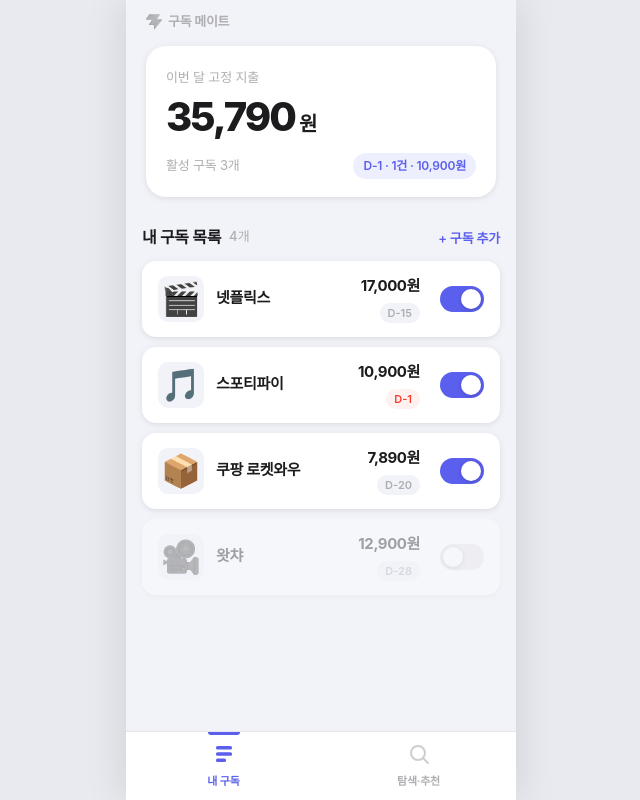
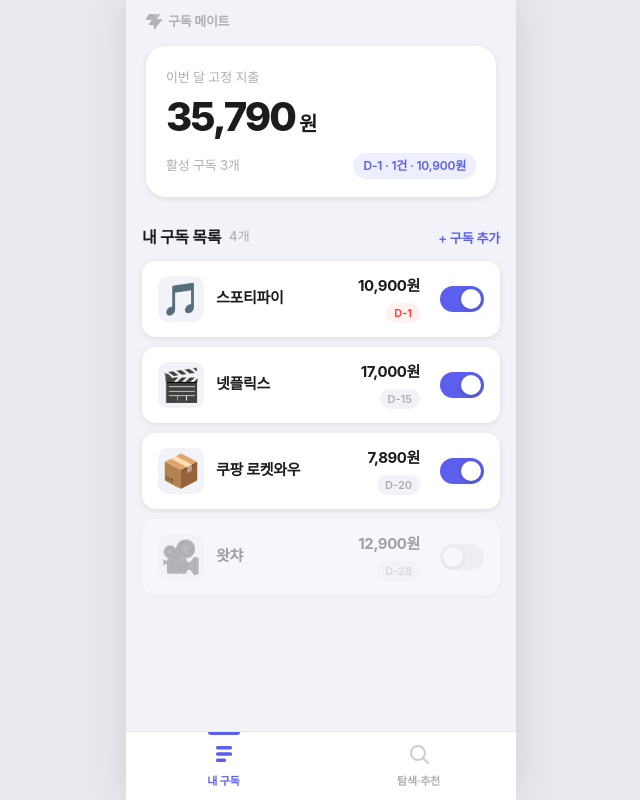
Before and after one commit to ZZalbs/TechnoFinance_Subscribemate, a React (Vite) app in the folder subscribemate/: page / in a window 1280 px wide. Shown: the whole page, without its empty margins (319-959 px from the left). Built offline with nearby package versions, Linux system fonts and the light colour scheme.

Commit message:
feat: 구독 목록 D-day 순 정렬
활성 구독을 결제일 임박 순으로 정렬, 비활성 구독은 하단에 배치

https://claude.ai/code/session_01McQSw4YMxeFcU5sbkT3ynv

```diff
--- a/subscribemate/src/pages/MySubscriptions/index.jsx
+++ b/subscribemate/src/pages/MySubscriptions/index.jsx
@@ -14,6 +14,18 @@ export default function MySubscriptions() {
 
   const activeSubscriptions = subscriptions.filter(s => s.is_active);
   const totalAmount = activeSubscriptions.reduce((sum, s) => sum + s.custom_price, 0);
+
+  function getDday(sub) {
+    const today = new Date();
+    const d = new Date(today.getFullYear(), today.getMonth(), sub.billing_date);
+    if (d <= today) d.setMonth(d.getMonth() + 1);
+    return Math.ceil((d - today) / (1000 * 60 * 60 * 24));
+  }
+
+  const sortedSubscriptions = [...subscriptions].sort((a, b) => {
+    if (a.is_active !== b.is_active) return a.is_active ? -1 : 1;
+    return getDday(a) - getDday(b);
+  });
 
   const selectedSub = subscriptions.find(s => s.id === selectedId);
   const selectedService = selectedSub
@@ -38,7 +50,7 @@ export default function MySubscriptions() {
           </div>
         ) : (
           <div className={styles.list}>
-            {subscriptions.map(sub => {
+            {sortedSubscriptions.map(sub => {
               const service = services.find(s => s.id === sub.service_id);
               if (!service) return null;
               return (
```
